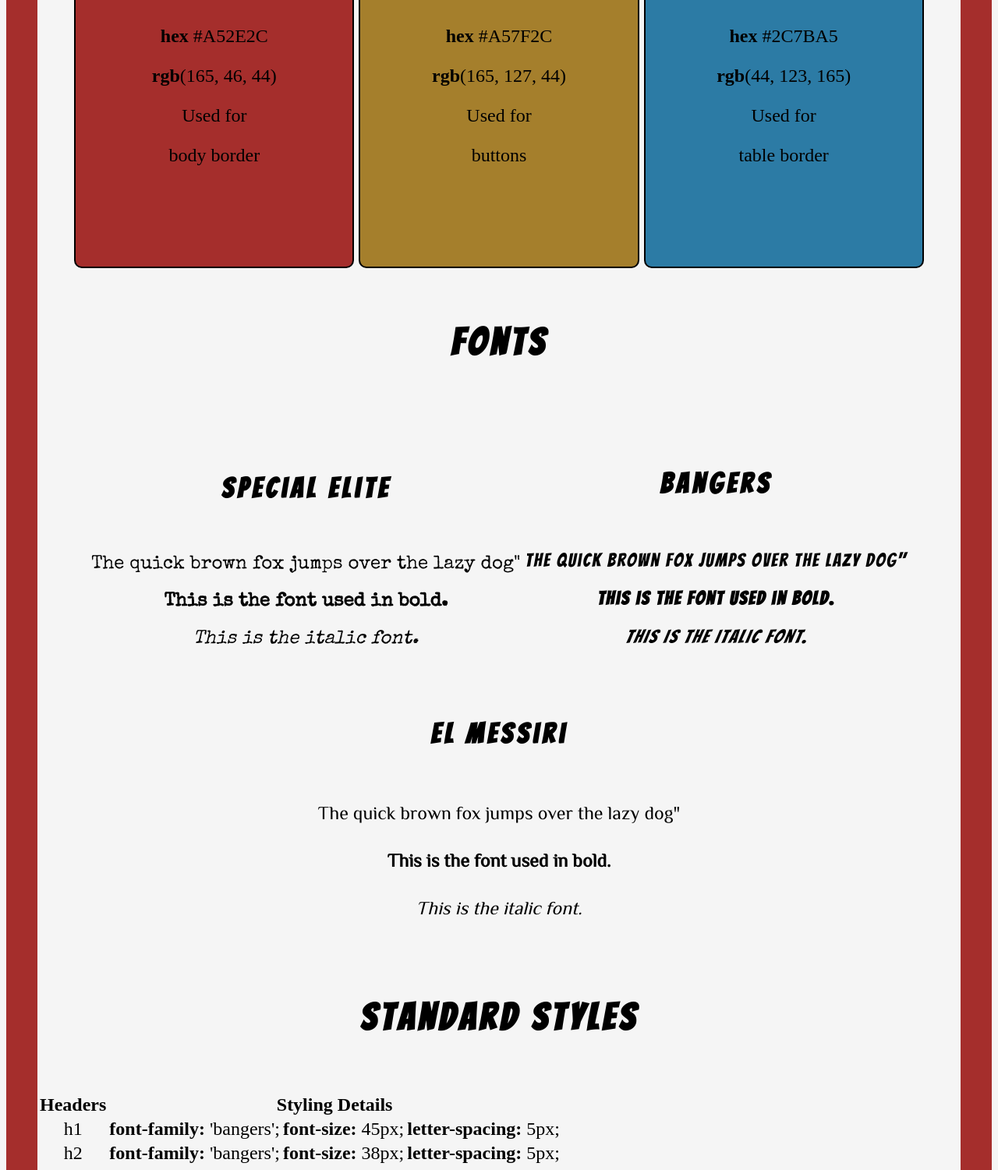
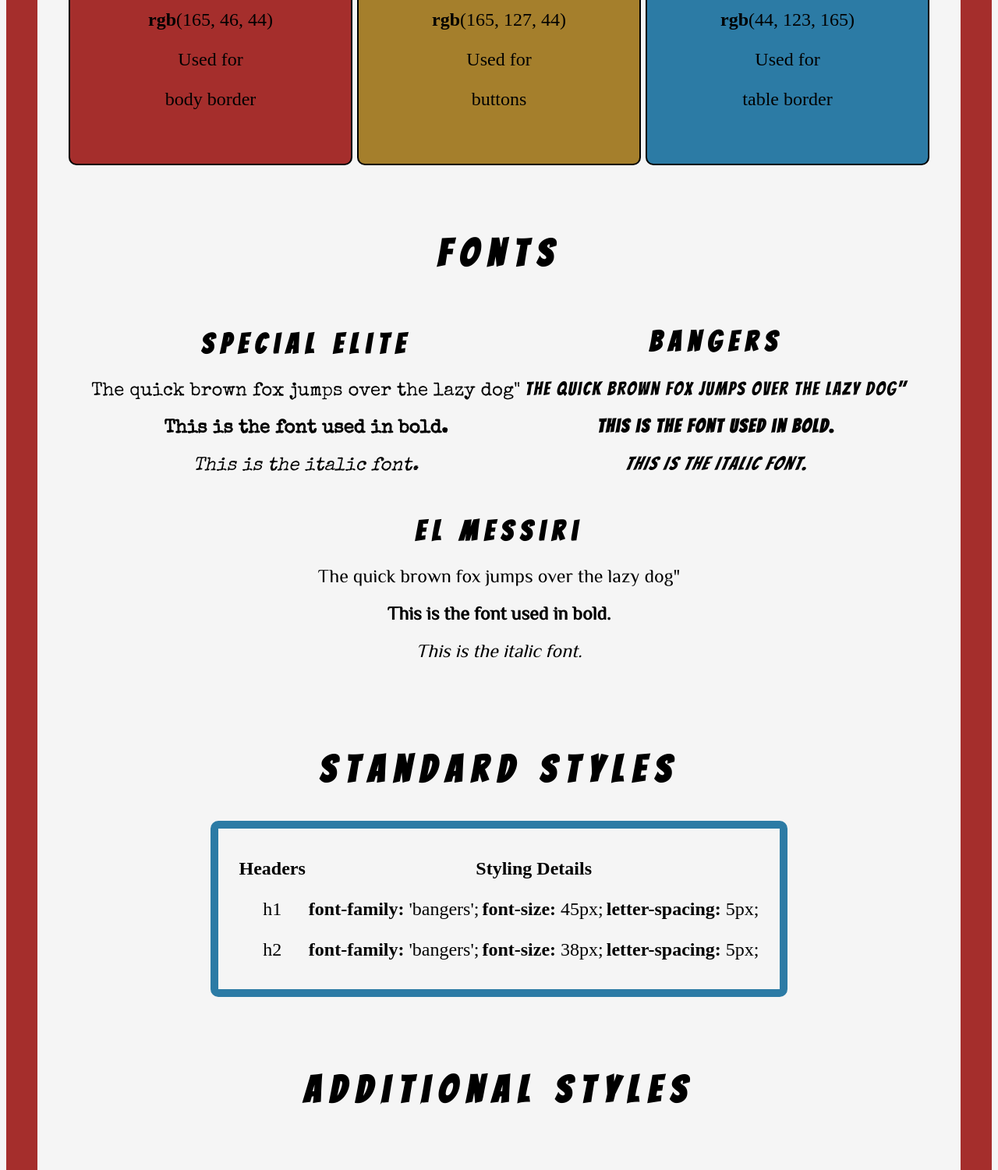
Before and after one commit to liveyourlife58/design-system, a plain HTML site: page index.html in a window 1280 px wide. Shown: the part 599-2100 px from the top of the page at 78% size. Drawn offline with nearby package versions, Linux system fonts and the light colour scheme.

Commit message:
refined sizing

```diff
--- a/index.html
+++ b/index.html
@@ -16,59 +16,47 @@
 
             <h2>Colors</h2>
 
-                <div class="styles-table" id="rowdy-red">
-                    <div class='aClassforSmallScreens'>
-                    <h3>Rowdy Red</h3>
-                        <table>
+                    <div class="parent" id="rowdy-red">
+                        <h3>Rowdy Red</h3>
                             <p><strong>hex</strong> #A52E2C</p>
                             <p><strong>rgb</strong>(165, 46, 44)</p>
                             <p>Used for</p>
                             <p>body border</p>
-                        </table>
-                        </div>
-                </div>
+                    </div>
 
-                <div class="styles-table" id="organic-orange">
-                    <div class='aClassforSmallScreens'>
-                    <h3>Organic Orange</h3>
-                        <table>
+                    <div class="parent" id="organic-orange">
+                        <h3>Organic Orange</h3>
                             <p><strong>hex</strong> #A57F2C</p>
                             <p><strong>rgb</strong>(165, 127, 44)</p>
                             <p>Used for</p>
                             <p>buttons</p>
-                        </table>
                      </div>
-                </div>
 
-                <div class="styles-table" id="baseball-blue">
-                    <div class='aClassforSmallScreens'>
-                    <h3>Baseball Blue</h3>
-                        <table>
+                    <div class="parent" id="baseball-blue">
+                        <h3>Baseball Blue</h3>
                             <p><strong>hex</strong> #2C7BA5</p>
                             <p><strong>rgb</strong>(44, 123, 165)</p>
                             <p>Used for</p>
-                            <p> table border</p>
-                        </table>
+                            <p>table border</p>
                     </div>
-                </div>
 
             <h2>Fonts</h2>
 
-                <div class="styles-table" id="special-elite">
+                <div class="parent" id="special-elite">
                     <h3>Special Elite</h3>
                         <p>The quick brown fox jumps over the lazy dog"</p>
                         <p style="font-weight: bold;">This is the font used in bold.</p>
                         <p style="font-style: italic;">This is the italic font.</p>
                 </div>
 
-                <div class="styles-table" id="bangers">
+                <div class="parent" id="bangers">
                     <h3>Bangers</h3>
                         <p>The quick brown fox jumps over the lazy dog"</p>
                         <p style="font-weight: bold;">This is the font used in bold.</p>
                         <p style="font-style: italic;">This is the italic font.</p>
                 </div>
 
-                <div class="styles-table" id="el-messiri">
+                <div class="parent" id="el-messiri">
                     <h3>El Messiri</h3>
                         <p>The quick brown fox jumps over the lazy dog"</p>
                         <p style="font-weight: bold;">This is the font used in bold.</p>
@@ -77,7 +65,7 @@
 
             <h2>Standard Styles</h2>
 
-                <div class="styles-table">
+                <div class="parent">
                     <table>
                         <th>Headers</th>
                         <th colspan=3>Styling Details</th>
@@ -96,18 +84,18 @@
                     </table>
                 </div>
 
-            <h3>Additional Styles</h3>
+            <h2>Additional Styles</h2>
 
-                <div class="styles-table">
-                    <h3>Table Border</h3>
-                        <div id="border"></div>
+                <div class="parent">
+                    <h3>Div Border</h3>
+                        <div id="div-border"></div>
                         <p><strong>10px</strong></p>
                         <p><strong>Solid</strong></p>
                         <p><strong>#2C7BA5</strong></p>
                         <p><strong>Border-Radius: 10px</strong></p>
                 </div>
 
-                <div class="styles-table">
+                <div class="parent">
                     <h3>Body Border</h3>
                     <div id="body-border"></div>
                     <p><strong>40px</strong></p>
@@ -116,11 +104,11 @@
                     <p><strong>Border-Radius: 10px</strong></p>
                 </div>
 
-                <div class="styles-table">
-
+                <div class="parent">
                     <h3>Button</h3>
                     <div id="button">Click Here</div>
                     <p><strong>hex #A57F2C</strong></p>
                     <p><strong>rgb(165, 127, 44)</strong></p>
-                    <p><strong>Height: 50px; Width: 200px;</strong></p>
+                    <p><strong>Height: 50px;</strong></p>
+                    <p><strong>Width: 200px;</strong></p>
                 </div>
--- a/styles.css
+++ b/styles.css
@@ -15,39 +15,87 @@ h1 {
     text-align: center;
     font-family: 'bangers';
     font-size: 4em;
-    letter-spacing: 5px;
+    letter-spacing: .25em;
 }
 
 h2 {
     font-size: 2em;
     font-family: 'bangers';
-    padding-top: 30px;
-    padding-bottom: 30px;
-    letter-spacing: 5px;
+    padding-top: 1em;
+    letter-spacing: .25em;
 }
 
 h3 {
     font-size: 1.5em;
     font-family: 'bangers';
-    padding-top: 30px;
-    padding-bottom: 30px;
-    letter-spacing: 5px;
+    letter-spacing: .25em;
 }
 
-
-@media screen and (max-width: 600px) {
-    .aClassforSmallScreens {
-    color: aqua;
-    font-size: 60%;
-    }
+.parent {
+    display:inline-block;
 }
 
-#border {
+table {
+    padding: 1em;
+    line-height: 2em;
+    border: 10px solid #2C7BA5;
+    border-radius: 10px;
+}
+
+#rowdy-red {
+    height: 15em;
+    width: 15em;
+    background-color: #A52E2C;
+    border: 2px solid black;
+    border-radius: 10px;
+}
+
+#organic-orange {
+    height: 15em;
+    width: 15em;
+    background-color: #A57F2C;
+    border: 2px solid black;
+    border-radius: 10px;
+}
+
+#baseball-blue {
+    height: 15em;
+    width: 15em;
+    background-color: #2C7BA5;
+    border: 2px solid black;
+    border-radius: 10px;
+}
+
+#special-elite {
+    height: fit-content;
+    width: fit-content;
+    font-family: 'Special elite';
+    line-height: 100%;
+}
+
+#bangers {
+    height: fit-content;
+    width: fit-content;
+    font-family: 'Bangers';
+    letter-spacing: 2px;
+    line-height: 100%;
+}
+
+#el-messiri {
+    height: fit-content;
+    width: fit-content;
+    font-family: 'el messiri';
+    line-height: 100%;
+}
+
+#div-border {
     height: 100px;
     width: 100px;
     border: 10px solid #2C7BA5;
     border-radius: 10px;
     display: inline-block;
+    margin-left: 2.5em;
+    margin-right: 2.5em;
 }
 
 #body-border {
@@ -56,56 +104,8 @@ h3 {
     border: 40px solid #A52E2C;
     border-radius: 10px;
     display: inline-block;
-    margin: 10px auto;
-}
-
-#rowdy-red {
-    height: 20em;
-    width: 30%;
-    background-color: #A52E2C;
-    border: 2px solid black;
-    border-radius: 10px;
-    display: inline-block;
-}
-
-#organic-orange {
-    height: 20em;
-    width: 30%;
-    background-color: #A57F2C;
-    border: 2px solid black;
-    border-radius: 10px;
-    display: inline-block;
-}
-
-#baseball-blue {
-    height: 20em;
-    width: 30%;
-    background-color: #2C7BA5;
-    border: 2px solid black;
-    border-radius: 10px;
-    display: inline-block;
-}
-
-#special-elite {
-    height: fit-content;
-    width: fit-content;
-    font-family: 'Special elite';
-    display: inline-block;
-}
-
-#bangers {
-    height: fit-content;
-    width: fit-content;
-    font-family: 'Bangers';
-    letter-spacing: 2px;
-    display: inline-block;
-}
-
-#el-messiri {
-    height: fit-content;
-    width: fit-content;
-    font-family: 'el messiri';
-    display: inline-block;
+    margin-left: 2.5em;
+    margin-right: 2.5em;
 }
 
 #button {
@@ -117,5 +117,12 @@ h3 {
     border-radius: 10px;
     font-family: 'el messiri';
     color:black;
-    margin: 10px auto;
+    margin-left: 2.5em;
+    margin-right: 2.5em;
 }
+
+@media screen and (max-width: 600px) {
+    .aClassforSmallScreens {
+    color: aqua;
+    }
+}
```
